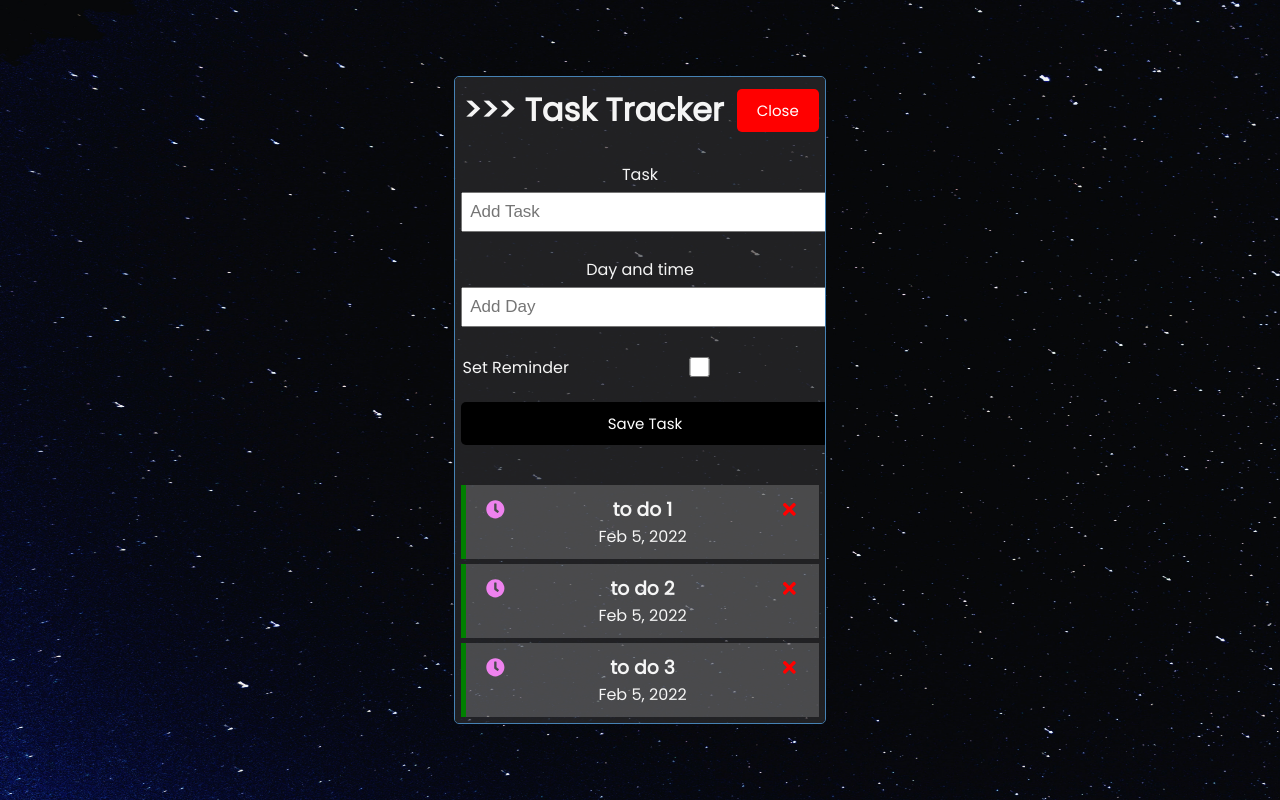
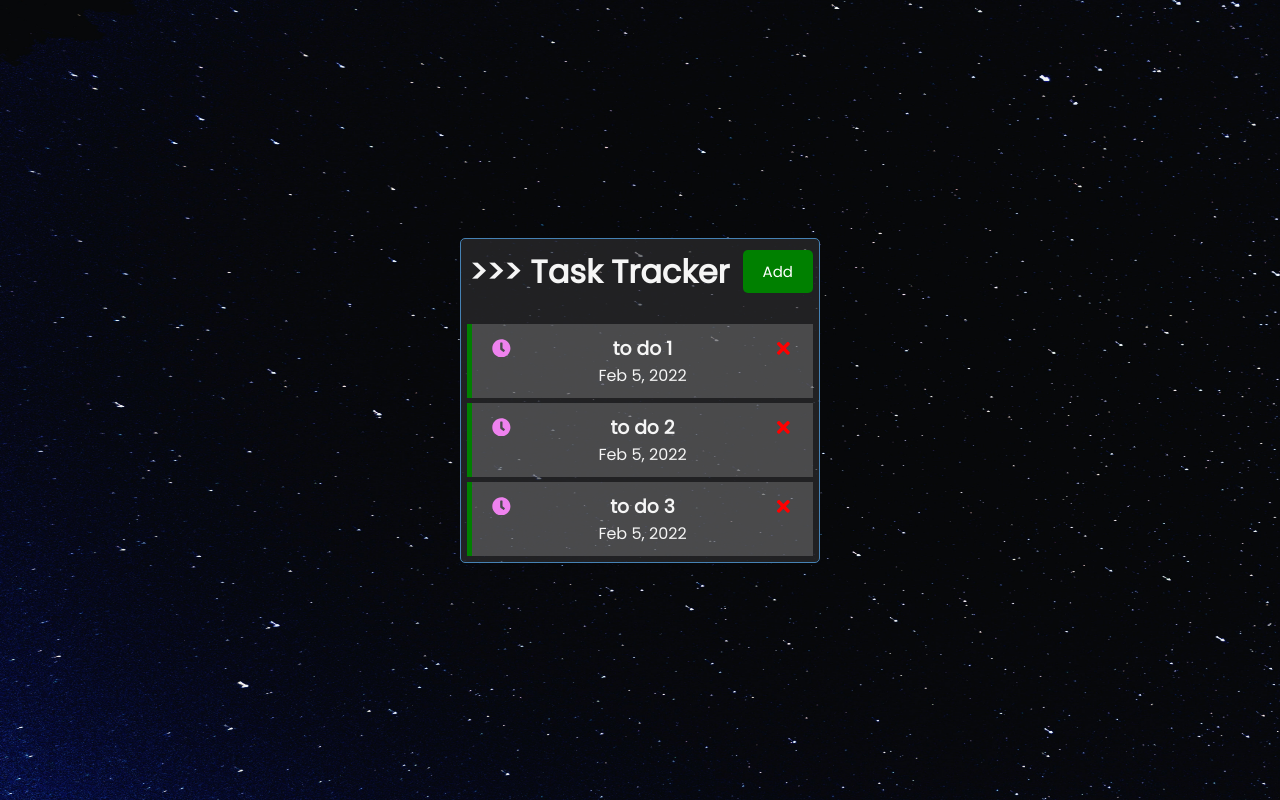
Before and after one commit to laviluv/reactowntest, a React (Create React App) app: page / in a window 1280 px wide. Built offline with nearby package versions, Linux system fonts and the light colour scheme.

Commit message:
working toggle add button

```diff
--- a/src/App.js
+++ b/src/App.js
@@ -13,7 +13,8 @@ import AddTask from './components/AddTask';
 
 const App = () => {
 
-  const [toggleAdd, setToggleAdd ] = useState(true)
+  const [toggleAdd, setToggleAdd ] = useState(false)
+
 
     const [tasks, setTasks] = useState([ //state
     {
@@ -55,12 +56,14 @@ const toggleReminder = (id) => {
 
   return (
     <div className="container" id='block'>
-      <Header onAdd={() => setToggleAdd(!setToggleAdd)} showAddButton={toggleAdd}  />
+      <Header onAdd={() => setToggleAdd(!toggleAdd)} showAddButton={toggleAdd}  />
       {toggleAdd &&
         <AddTask
       onAdd={addTask}  //onAdd the attribute is going to the component for linkage / hooking
       />
 }
+
+
       {/* <Header title='Hello...' />  overrides the defaultProps set in Header component*/}
       {/* <h1>Hello {name}</h1>
     <p>{x ? 'Yes': 'No'}</p> */}
```
